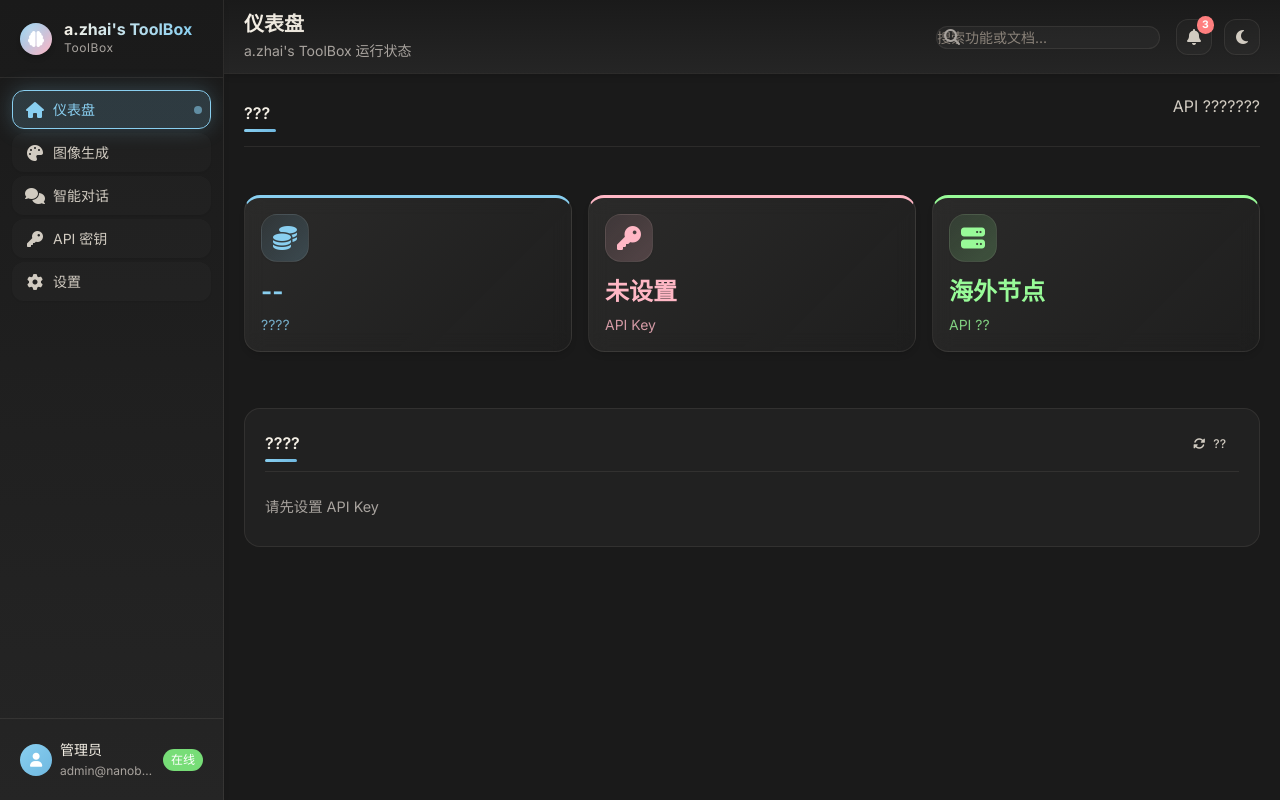
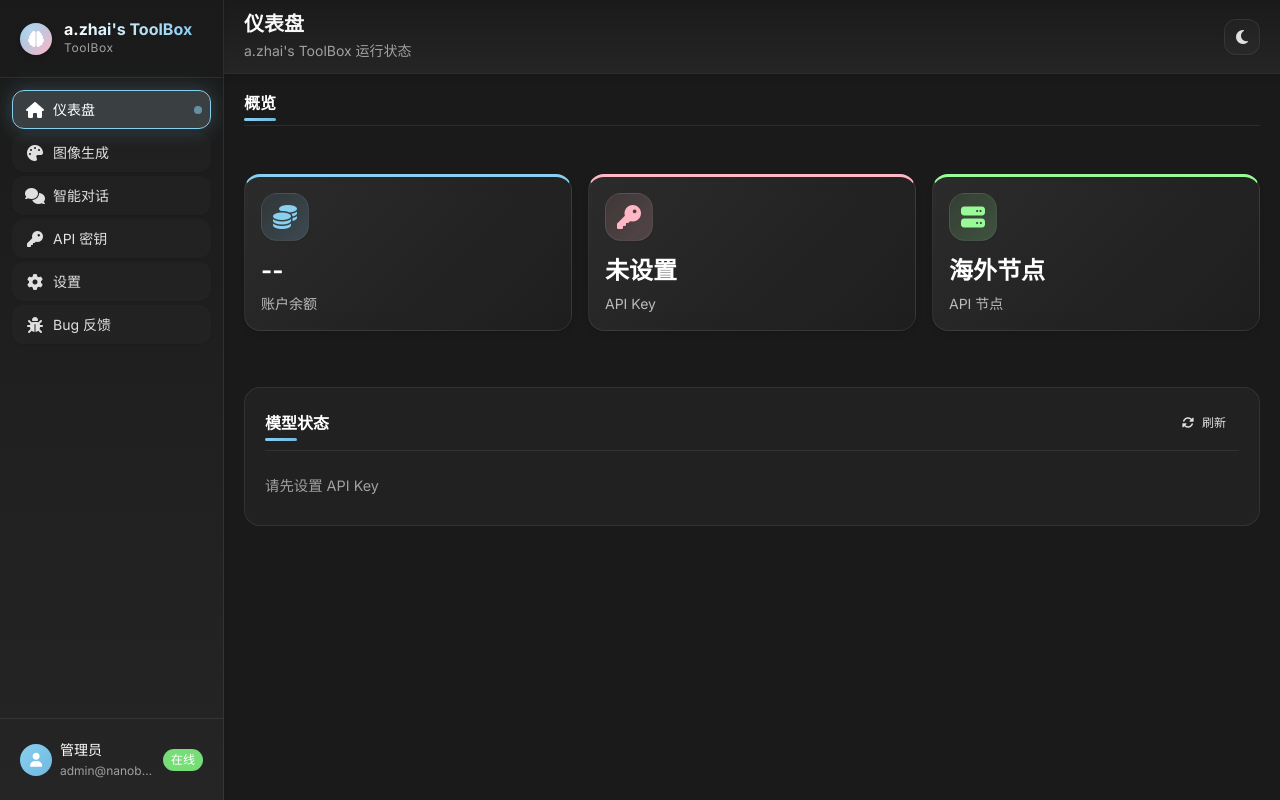
Before and after one commit to JackaZhai/nano_banana, a Flask app: page / in a window 1280 px wide. Run offline with Flask 3, Linux system fonts and the light colour scheme; data comes from the database, SQL or seed files in the repository.

Commit message:
修改bug，发布1.1.2正式版

```diff
--- a/app.py
+++ b/app.py
@@ -17,10 +17,23 @@
     # 创建Flask应用
     app = Flask(__name__)
     app.secret_key = config.app_secret_key
+    app.config['JSON_AS_ASCII'] = False
 
     # 注册蓝图
     app.register_blueprint(api_bp)
     app.register_blueprint(main_bp)
+
+    @app.after_request
+    def add_header(response):
+        """Add headers to both force latest IE rendering engine or Chrome Frame,
+        and also to cache the rendered page for 10 minutes.
+        """
+        if 'Content-Type' in response.headers:
+            if 'application/javascript' in response.headers['Content-Type']:
+                response.headers['Content-Type'] = 'application/javascript; charset=utf-8'
+            elif 'text/css' in response.headers['Content-Type']:
+                response.headers['Content-Type'] = 'text/css; charset=utf-8'
+        return response
 
     # 确保默认用户存在
     from src.models.user import User
--- a/static/css/app.css
+++ b/static/css/app.css
@@ -116,32 +116,29 @@
   color: var(--color-accent);
 }
 
-/* 统计数值和标签颜色差异化 */
+/* 统计数值和标签颜色差异化 - 已移除，使用默认文本颜色以提高可读性 */
 .stat-card:nth-child(1) .stat-value {
-  color: var(--color-primary);
+  color: var(--color-text-primary);
 }
 
 .stat-card:nth-child(1) .stat-label {
-  color: var(--color-primary);
-  opacity: 0.8;
+  color: var(--color-text-secondary);
 }
 
 .stat-card:nth-child(2) .stat-value {
-  color: var(--color-secondary);
+  color: var(--color-text-primary);
 }
 
 .stat-card:nth-child(2) .stat-label {
-  color: var(--color-secondary);
-  opacity: 0.8;
+  color: var(--color-text-secondary);
 }
 
 .stat-card:nth-child(3) .stat-value {
-  color: var(--color-accent);
+  color: var(--color-text-primary);
 }
 
 .stat-card:nth-child(3) .stat-label {
-  color: var(--color-accent);
-  opacity: 0.8;
+  color: var(--color-text-secondary);
 }
 
 .stat-icon {
--- a/static/css/design-system.css
+++ b/static/css/design-system.css
@@ -8,20 +8,20 @@
   --color-bg-primary: #1a1a1a;
   --color-bg-secondary: #252525;
   --color-bg-tertiary: #323232;
-  --color-bg-surface: rgba(245, 240, 230, 0.03);
-  --color-bg-surface-hover: rgba(245, 240, 230, 0.06);
-  --color-bg-surface-active: rgba(245, 240, 230, 0.09);
-  --color-bg-surface-elevated: rgba(245, 240, 230, 0.08);
+  --color-bg-surface: rgba(255, 255, 255, 0.03);
+  --color-bg-surface-hover: rgba(255, 255, 255, 0.06);
+  --color-bg-surface-active: rgba(255, 255, 255, 0.09);
+  --color-bg-surface-elevated: rgba(255, 255, 255, 0.08);
   --color-bg-surface-highlight: rgba(137, 207, 240, 0.08);
-  --color-bg-surface-subtle: rgba(245, 240, 230, 0.02);
+  --color-bg-surface-subtle: rgba(255, 255, 255, 0.02);
 
-  --color-text-primary: #f5f0e6;
-  --color-text-secondary: #d1cbc1;
-  --color-text-tertiary: #a8a39e;
-  --color-text-muted: #8a8279;
+  --color-text-primary: #ffffff;
+  --color-text-secondary: #e0e0e0;
+  --color-text-tertiary: #a0a0a0;
+  --color-text-muted: #808080;
 
-  --color-border: rgba(245, 240, 230, 0.08);
-  --color-border-hover: rgba(245, 240, 230, 0.16);
+  --color-border: rgba(255, 255, 255, 0.08);
+  --color-border-hover: rgba(255, 255, 255, 0.16);
   --color-border-focus: rgba(137, 207, 240, 0.5);
 
   /* 品牌色 - 马卡龙色系 */
@@ -48,7 +48,7 @@
   --gradient-primary: linear-gradient(135deg, #89CFF0 0%, #6FB8E0 100%);
   --gradient-secondary: linear-gradient(135deg, #FFB7C5 0%, #E09FAF 100%);
   --gradient-accent: linear-gradient(135deg, #98FB98 0%, #7CE67C 100%);
-  --gradient-surface: linear-gradient(135deg, rgba(245, 240, 230, 0.03) 0%, rgba(245, 240, 230, 0.01) 100%);
+  --gradient-surface: linear-gradient(135deg, rgba(255, 255, 255, 0.03) 0%, rgba(255, 255, 255, 0.01) 100%);
 
   /* 阴影 */
   --shadow-sm: 0 1px 2px 0 rgba(0, 0, 0, 0.05);
@@ -113,9 +113,9 @@
 
 /* ===== 浅色主题 ===== */
 [data-theme="light"] {
-  --color-bg-primary: #f5f0e6;
-  --color-bg-secondary: #e8e0d5;
-  --color-bg-tertiary: #dcd4c9;
+  --color-bg-primary: #ffffff;
+  --color-bg-secondary: #f5f5f5;
+  --color-bg-tertiary: #eeeeee;
   --color-bg-surface: rgba(26, 26, 26, 0.015);
   --color-bg-surface-hover: rgba(26, 26, 26, 0.03);
   --color-bg-surface-active: rgba(26, 26, 26, 0.06);
--- a/static/css/layout.css
+++ b/static/css/layout.css
@@ -136,7 +136,7 @@
 
 .nav-item.active {
   background: linear-gradient(135deg, var(--color-primary-light) 0%, var(--color-bg-surface-highlight) 100%);
-  color: var(--color-primary);
+  color: var(--color-text-primary);
   font-weight: var(--font-weight-medium);
   border: 1px solid var(--color-primary);
   box-shadow: var(--shadow-glow);
--- a/static/js/app.js
+++ b/static/js/app.js
@@ -21,9 +21,7 @@
     // 顶部栏
     pageTitle: document.getElementById('pageTitle'),
     pageSubtitle: document.getElementById('pageSubtitle'),
-    searchInput: document.querySelector('.search-input'),
     themeToggle: document.getElementById('themeToggle'),
-    notificationsBtn: document.getElementById('notificationsBtn'),
 
     // 页面容器
     pageSections: document.querySelectorAll('.page-section'),
--- a/templates/index.html
+++ b/templates/index.html
@@ -56,6 +56,10 @@
                     <i class="fas fa-cog nav-icon"></i>
                     <span class="nav-label">设置</span>
                 </a>
+                <a href="https://github.com/JackaZhai/nano_banana/issues" class="nav-item" target="_blank">
+                    <i class="fas fa-bug nav-icon"></i>
+                    <span class="nav-label">Bug 反馈</span>
+                </a>
             </nav>
 
             <div class="sidebar-footer">
@@ -84,16 +88,7 @@
                 </div>
 
                 <div class="topbar-right">
-                    <div class="search-box">
-                        <i class="fas fa-search search-icon"></i>
-                        <input type="text" placeholder="搜索功能或文档..." class="search-input">
-                    </div>
-
                     <div class="topbar-actions">
-                        <button class="action-button" id="notificationsBtn" title="通知">
-                            <i class="fas fa-bell"></i>
-                            <span class="action-badge">3</span>
-                        </button>
                         <button class="action-button" id="themeToggle" title="切换主题">
                             <i class="fas fa-moon"></i>
                         </button>
@@ -107,8 +102,7 @@
                 <div class="page-section active" id="page-dashboard">
                     <div class="dashboard">
                         <div class="content-card-header">
-                            <h2 class="content-card-title">???</h2>
-                            <p class="content-card-subtitle">API ???????</p>
+                            <h2 class="content-card-title">概览</h2>
                         </div>
 
                         <div class="stats-grid">
@@ -117,13 +111,13 @@
                                     <i class="fas fa-coins"></i>
                                 </div>
                                 <div class="stat-value" id="creditsBalance">--</div>
-                                <div class="stat-label">????</div>
+                                <div class="stat-label">账户余额</div>
                             </div>
                             <div class="stat-card">
                                 <div class="stat-icon">
                                     <i class="fas fa-key"></i>
                                 </div>
-                                <div class="stat-value" id="apiKeyStatus">???</div>
+                                <div class="stat-value" id="apiKeyStatus">检查中...</div>
                                 <div class="stat-label">API Key</div>
                             </div>
                             <div class="stat-card">
@@ -131,16 +125,16 @@
                                     <i class="fas fa-server"></i>
                                 </div>
                                 <div class="stat-value" id="apiHostDisplay">--</div>
-                                <div class="stat-label">API ??</div>
+                                <div class="stat-label">API 节点</div>
                             </div>
                         </div>
 
                         <div class="content-card">
                             <div class="content-card-header">
-                                <h3 class="content-card-title">????</h3>
+                                <h3 class="content-card-title">模型状态</h3>
                                 <button class="btn btn-ghost btn-sm" id="refreshModelStatus">
                                     <i class="fas fa-sync-alt"></i>
-                                    ??
+                                    刷新
                                 </button>
                             </div>
                             <div class="content-card-body">
@@ -154,7 +148,6 @@
                     <div class="image-generation">
                         <div class="content-card-header">
                             <h2 class="content-card-title">AI 图像生成</h2>
-                            <p class="content-card-subtitle">使用先进的 AI 模型生成高质量图像</p>
                         </div>
 
                         <div class="generation-layout">
@@ -275,7 +268,6 @@
                     <div class="api-keys">
                         <div class="content-card-header">
                             <h2 class="content-card-title">API 密钥管理</h2>
-                            <p class="content-card-subtitle">安全地管理您的 API 密钥</p>
                         </div>
 
                         <div class="keys-status">
@@ -487,7 +479,7 @@
                                     </div>
                                     <div>
                                         <h4>a.zhai's ToolBox</h4>
-                                        <p class="text-tertiary">版本 2.0.0</p>
+                                        <p class="text-tertiary">版本 1.1.2</p>
                                     </div>
                                 </div>
                                 <div class="about-links">
@@ -506,7 +498,7 @@
                                 </div>
                                 <div class="about-footer">
                                     <p class="text-sm text-tertiary">© 2025 a.zhai's ToolBox. 保留所有权利。</p>
-                                    <p class="text-xs text-muted">基于 Flask 和现代 Web 技术构建</p>
+                                    <p class="text-xs text-muted">Based on Flask and modern web technologies</p>
                                 </div>
                             </div>
                         </div>
```
Also changed, not shown: USER_MANUAL.md (+57 -8 lines).
